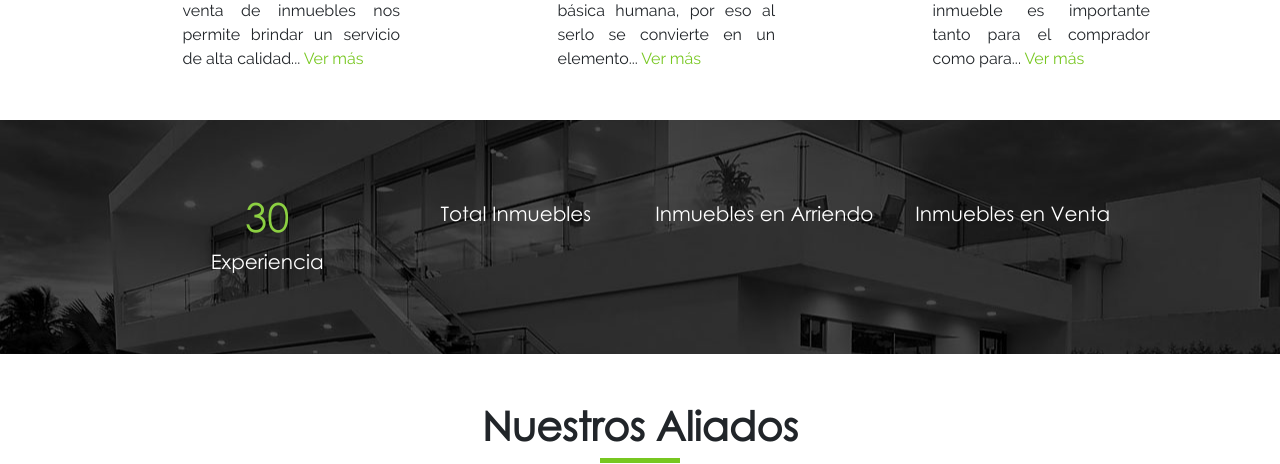
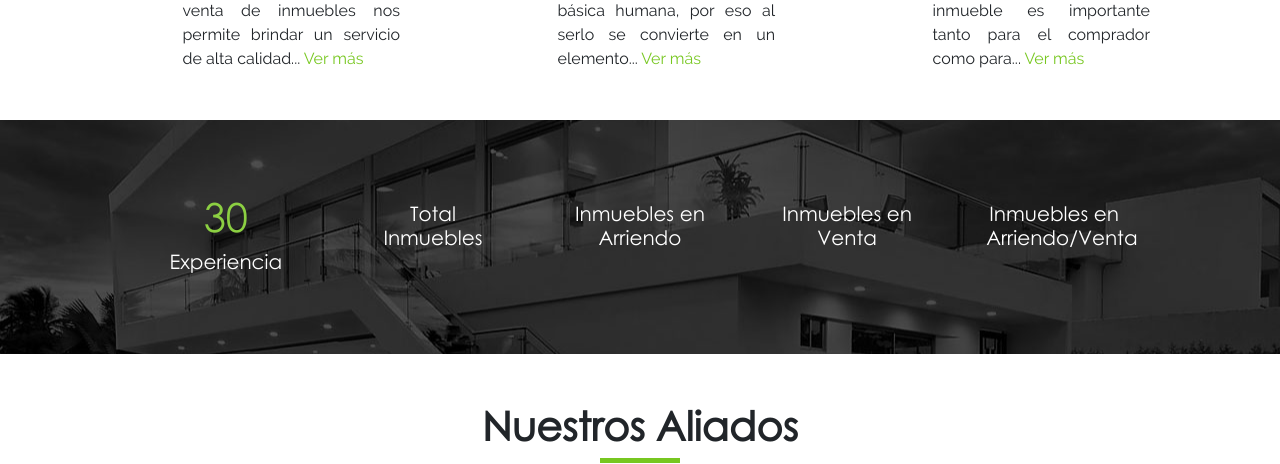
Before and after one commit to DexconDigital/genesis, a PHP site: page / in a window 1280 px wide. Shown: the part 1745-2209 px from the top of the page. Run offline with PHP 8.4, Linux system fonts and the light colour scheme; data that the repository does not hold is empty; some web fonts are replaced.

Commit message:
Se agrega funcionalidad en admin
Se agrego habilito la opcion del cargo en el administrador , se adicino arriendo ventas en el buscador y se cambio el icno en inmuebles.

```diff
--- a/Genesis-Admin/admin/actualizarasesor.php
+++ b/Genesis-Admin/admin/actualizarasesor.php
@@ -67,6 +67,12 @@ $res =  mysqli_fetch_array($sql);
                     </div>
                 </div>
                 <div class="form-group row">
+                    <label for="inputPassword" class="col-sm-3 col-form-label">Cargo Actual:</label>
+                    <div class="col-sm-9">
+                        <input type="text" class="form-control" name="cargo" id="cargo" value="<?php echo $res[7]; ?>">
+                    </div>
+                </div>
+                <div class="form-group row">
                     <label for="" class="col-sm-3 col-form-label">Imagen Actual</label>
                     <div class="col-sm-9">
                         <img src="<?php echo $res[4]; ?>" alt="" width="200px" height="auto">
--- a/Genesis-Admin/admin/agregar_asesor.php
+++ b/Genesis-Admin/admin/agregar_asesor.php
@@ -11,6 +11,7 @@ $nombre_foto = str_replace(" ","",$image);
 $destino="asesores/".$nombre_foto ;
 $fecha=$_REQUEST["fecha"];
 $fecha = date("Y-m-d");
+$cargo=$_REQUEST["cargo"];
 $id_inmo = 9;
 
 
@@ -40,7 +41,7 @@ $con = Conect();
     copy($ruta,$destino);
 
 
-mysqli_query($con, "INSERT INTO `asesores` (`id`, `nombre`,`telefono`,`correo`,`imagen`,`id_inmobiliaria`,`fecha`) VALUES (NULL, '$nom_asesor','$cel_asesor','$cor_asesor','$destino','$id_inmo','$fecha')");
+mysqli_query($con, "INSERT INTO `asesores` (`id`, `nombre`,`telefono`,`correo`,`imagen`,`id_inmobiliaria`,`fecha`,`cargo`) VALUES (NULL, '$nom_asesor','$cel_asesor','$cor_asesor','$destino','$id_inmo','$fecha','$cargo')");
 header("Location: lista_asesores.php");
 
 
--- a/Genesis-Admin/admin/layout/layout.php
+++ b/Genesis-Admin/admin/layout/layout.php
@@ -115,7 +115,7 @@ $imagen_inicio = $usuario[9];
 
     <nav class="navbar navbar-expand static-top color_nv">
         <div style="width: 15%;">
-            <a class="navbar-brand mr-1" href="layout.html"><img style="object-fit: contain;width: 100%;height: 100%;" src="images/logo.png" alt=""></a>
+            <a class="navbar-brand mr-1" href="layout.html"><img style="object-fit: contain;width: 100%;height: 100%;" src="images/logo_b.png" alt=""></a>
         </div>
 
 
--- a/Genesis-Admin/admin/update_asesor.php
+++ b/Genesis-Admin/admin/update_asesor.php
@@ -11,7 +11,7 @@ $ruta=$_FILES["imagen"]["tmp_name"];
 $nombre_foto = str_replace(" ","",$image);
 $destino="asesores/".$nombre_foto;
 $comparador_fotos="asesores/";
-
+$cargo=$_REQUEST["cargo"];
 
 // No actualizar ni archivos ni imagenes
 if($destino == $comparador_fotos){
@@ -22,7 +22,7 @@ if($destino == $comparador_fotos){
 
             $destino = $res[4];
     $con = Conect();
-    $qry=("update asesores set nombre='$nom_asesor', telefono='$cel_asesor', correo='$cor_asesor' where id='$id '");
+    $qry=("update asesores set nombre='$nom_asesor', telefono='$cel_asesor', correo='$cor_asesor', cargo='$cargo' where id='$id '");
     $sql=mysqli_query($con,$qry);
         if(!$sql){
     }else{
--- a/controllers/asesor_detalle.php
+++ b/controllers/asesor_detalle.php
@@ -14,6 +14,7 @@ while ($field = mysqli_fetch_array($result1)) {
     $correo = $field['correo'];
     $imagen = $field['imagen'];
     $fecha = $field['fecha'];
+    $cargo = $field['cargo'];
 
     $asesor_array[] = array(
         'nombre' => $nombre,
@@ -22,6 +23,7 @@ while ($field = mysqli_fetch_array($result1)) {
         'correo' => $correo,
         'imagen' => $imagen,
         'fecha' => $fecha,
+        'cargo' => $cargo,
     );
 }
 
@@ -52,7 +54,7 @@ function modelo_asesor($r)
                     </div>
                     <div class="asesor_style mt-3">
                         <h3><a><strong>Nombres:</strong> ' . $r[$i]['nombre'] .'</a></h3>
-                        <p class="designation">Cargo: Asesor Comercial</p>
+                        <p class="designation">Cargo: ' . $r[$i]['cargo'] .'</p>
                     </div>
                 </div>
     ';
--- a/controllers/modelo_inmueble.php
+++ b/controllers/modelo_inmueble.php
@@ -202,7 +202,7 @@ function modelo_inmueble_listar($r)
                 <ul class="magen_icon_list">
                     <li class="tamaño_icon_not"><i class="fa fa-bed icon_noti"></i>'.$alcobas.'</li>
                     <li class="tamaño_icon_not"><i class="fas fa-bath icon_noti"></i>'.$banios.'</li>
-                    <li class="tamaño_icon_not"><i class="fas fa-ruler icon_noti"></i>'.$area_construida.'m<sup>2</sup></li>
+                    <li class="tamaño_icon_not"><i class="fas fa-chart-area icon_noti"></i>'.$area_construida.'m<sup>2</sup></li>
                     <li class="tamaño_icon_not"><i class="fa fa-car icon_noti"></i>'.$garaje.'</li>
                     <li class="tamaño_icon_not"><i class="fas fa-barcode icon_noti"></i>'.$codigo.'</li>
                 </ul>
--- a/index.php
+++ b/index.php
@@ -195,32 +195,39 @@ $page = 'Inicio'; ?>
                 <div class="container  contenedor_banner">
 
                     <div class="row d-flex justify-content-between" style="padding: 73px;">
-                        <div class="espacio_div col-xl-3 col-md-3 col-12 text-center color_estadis" style="">
+                        <div class="espacio_div col-xl-2 col-md-4 col-12 text-center color_estadis" style="">
                             <div>
 
                                 <h1 id="counter-experence"></h1>
                                 <h5 class="color_result"><?php echo $texto_contador_estadisticas['parrafos'][0] ?></h5>
                             </div>
                         </div>
-                        <div class=" espacio_div col-xl-3 col-md-3 col-12 text-center color_estadis" style="">
+                        <div class=" espacio_div col-xl-2 col-md-4 col-12 text-center color_estadis" style="">
                             <div>
 
                                 <h1 id="counter-propertys"></h1>
                                 <h5 class="color_result"><?php echo $texto_contador_estadisticas['parrafos'][1] ?></h5>
                             </div>
                         </div>
-                        <div class=" espacio_div col-xl-3 col-md-3 col-12 text-center color_estadis" style="">
+                        <div class=" espacio_div col-xl-2 col-md-4 col-12 text-center color_estadis" style="">
                             <div>
 
                                 <h1 id="counter-rent"></h1>
                                 <h5 class="color_result"><?php echo $texto_contador_estadisticas['parrafos'][2] ?></h5>
                             </div>
                         </div>
-                        <div class=" espacio_div col-xl-3 col-md-3 col-12 text-center color_estadis" style="">
+                        <div class=" espacio_div col-xl-2 col-md-6 col-12 text-center color_estadis" style="">
                             <div>
 
                                 <h1 id="counter-sale"></h1>
                                 <h5 class="color_result"><?php echo $texto_contador_estadisticas['parrafos'][3] ?></h5>
+                            </div>
+                        </div>
+                        <div class=" espacio_div col-xl-2 col-md-6 col-12 text-center color_estadis" style="">
+                            <div>
+
+                                <h1 id="counter-sale-rent"></h1>
+                                <h5 class="color_result"><?php echo $texto_contador_estadisticas['parrafos'][4] ?></h5>
                             </div>
                         </div>
                     </div>
--- a/inmuebles.php
+++ b/inmuebles.php
@@ -66,7 +66,7 @@ $page = 'inmueble' ?>
                     <?php  if(is_array($r)){
                         modelo_inmueble_listar($r['Inmuebles']);
                     }else{
-                        echo '<h2 class="text-center">No se encontraron inmuebles con su solictud</h2>';
+                        echo '<div class="col-12"><h2 class="text-center">No se encontraron inmuebles con su solictud</h2></div>';
                     }
                     ?>
                 </div>
--- a/variables/variables.php
+++ b/variables/variables.php
@@ -166,6 +166,7 @@ $texto_contador_estadisticas = [
 		1 => "Total Inmuebles",
 		2 => "Inmuebles en Arriendo",
 		3 => "Inmuebles en Venta",
+		4 => "Inmuebles en Arriendo/Venta",
 		],
 	"imagen" => "images/"
 ];
```
Also changed, not shown: Genesis-Admin/admin/asesor.php (+6 -1 lines), detalle_inmueble.php (+5 -5 lines), Genesis-Admin/admin/images/Logo_b.png (added), Genesis-Admin/admin/images/Logo_blanco.png (added).
